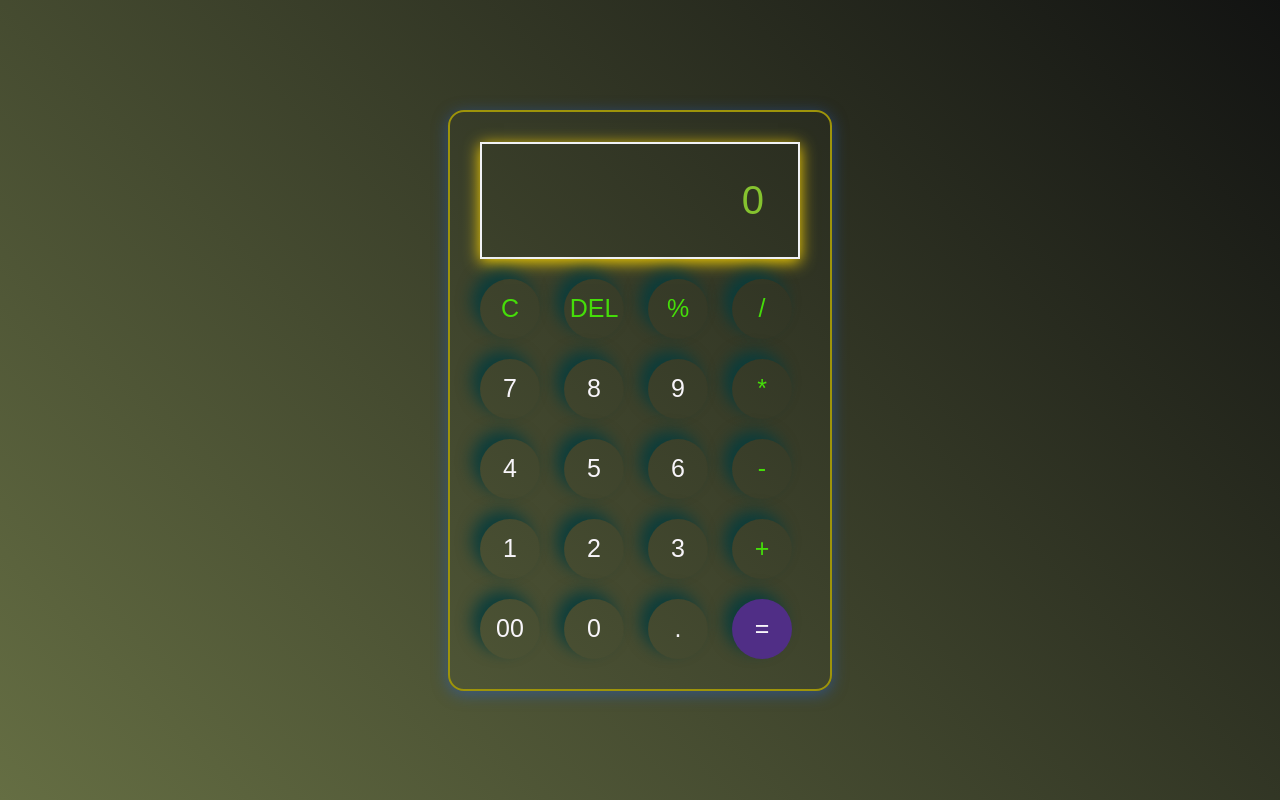
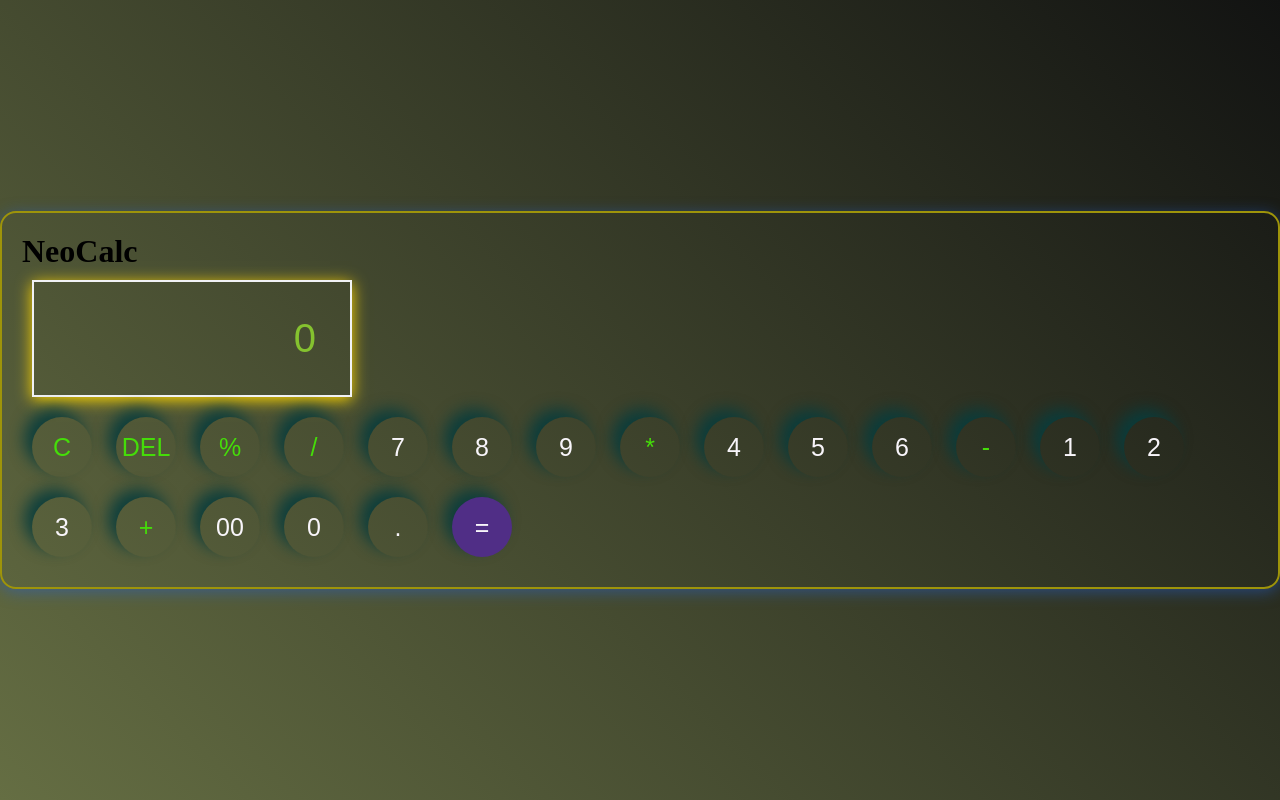
Before and after one commit to Krishna7905/Calculator, a plain HTML site: page index.html in a window 1280 px wide. Drawn offline with Linux system fonts and the light colour scheme.

Commit message:
Update index.html

```diff
--- a/index.html
+++ b/index.html
@@ -1,40 +1,37 @@
 <!DOCTYPE html>
 <html lang="en">
 <head>
-    <meta charset="UTF-8">
-    <meta name="viewport" content="width=device-width, initial-scale=1.0">
-    <title>Calculator</title>
-    <link rel="stylesheet" href="style.css">
-
+  <meta charset="UTF-8" />
+  <meta name="viewport" content="width=device-width, initial-scale=1.0"/>
+  <title>Neo Calculator</title>
+  <link href="https://fonts.googleapis.com/css2?family=Orbitron&display=swap" rel="stylesheet">
+  <link rel="stylesheet" href="style.css" />
 </head>
 <body>
   <div class="calculator">
-        <input type="text" placeholder="0" id="inputbox">
-        <div>
+    <h1>NeoCalc</h1>
+    <input type="text" placeholder="0" id="inputbox" readonly />
+    <div class="buttons">
       <button class="operator">C</button>
       <button class="operator">DEL</button>
       <button class="operator">%</button>
       <button class="operator">/</button>
-        </div>
-        <div>
+
       <button>7</button>
       <button>8</button>
       <button>9</button>
       <button class="operator">*</button>
-        </div>
-        <div>
+
       <button>4</button>
       <button>5</button>
       <button>6</button>
       <button class="operator">-</button>
-        </div>
-        <div>
+
       <button>1</button>
       <button>2</button>
       <button>3</button>
       <button class="operator">+</button>
-        </div>
-        <div>
+
       <button>00</button>
       <button>0</button>
       <button>.</button>
```
Lines whose indentation alone changed are shown as unchanged.
